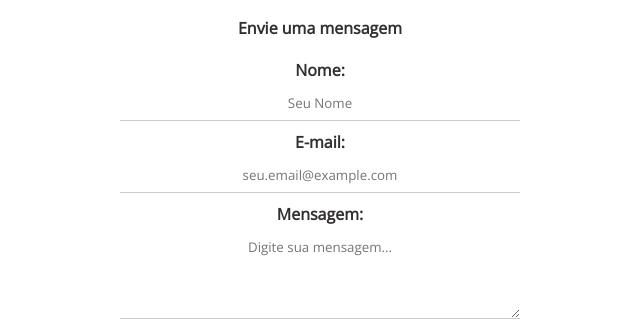
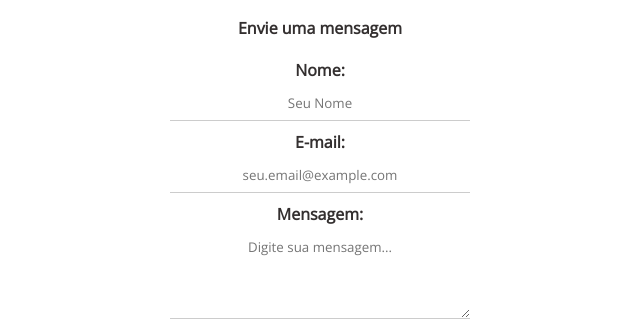
Before and after one commit to EstevaoCa/Site_de_Estilo_de_vida, a plain HTML site: page index.html in a window 1280 px wide. Shown: the part 1908-2239 px from the top of the page, 320-960 px from the left. Drawn offline with nearby package versions, Linux system fonts and the light colour scheme; a web font is replaced by a local one.

Commit message:
update style.css

```diff
--- a/Css/style.css
+++ b/Css/style.css
@@ -119,7 +119,7 @@ form {
 
 .form-group {
   margin-bottom: 10px;
-  width: 400px;
+  min-width: 300px;
 }
 
 label {
```
